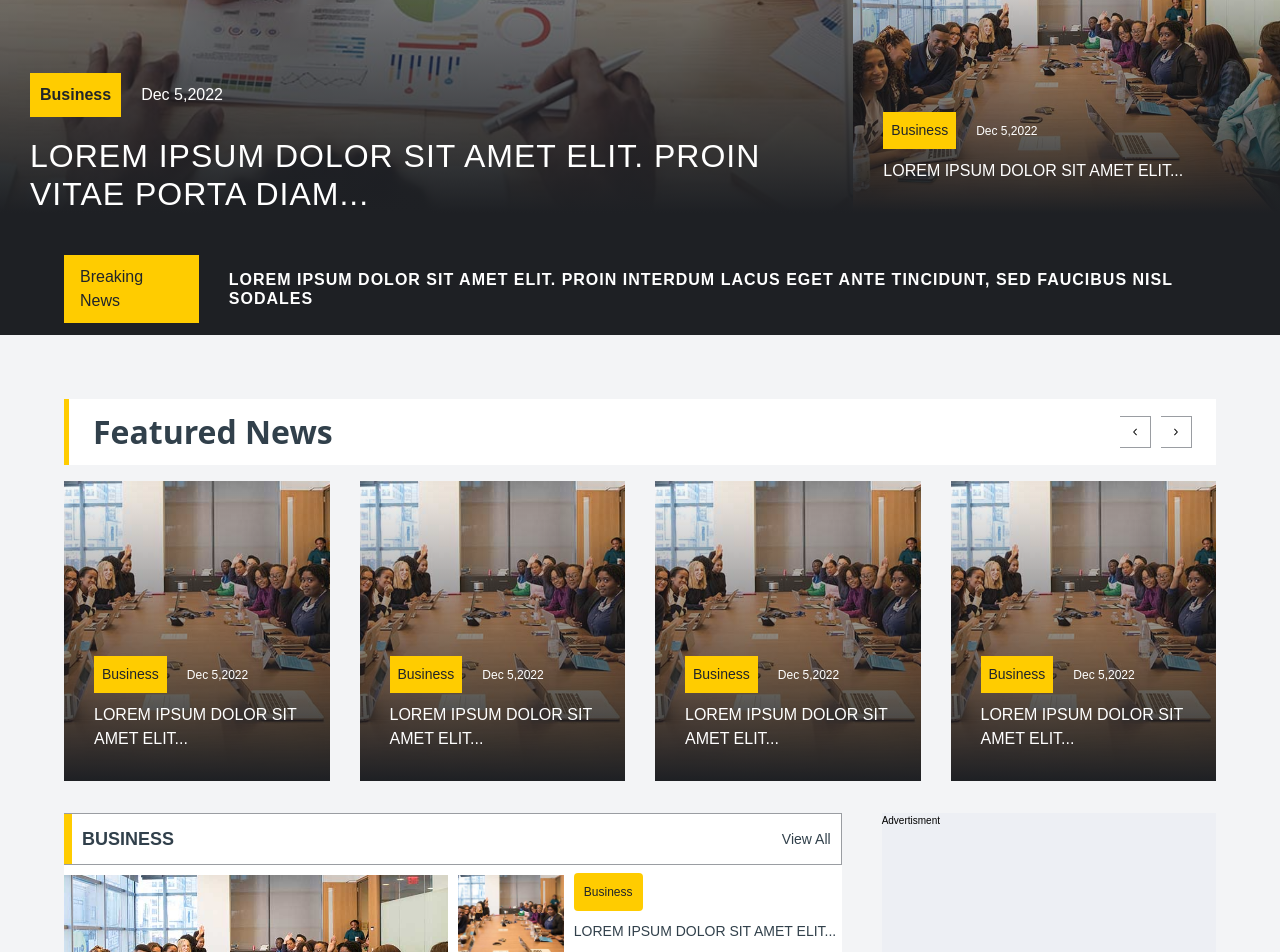
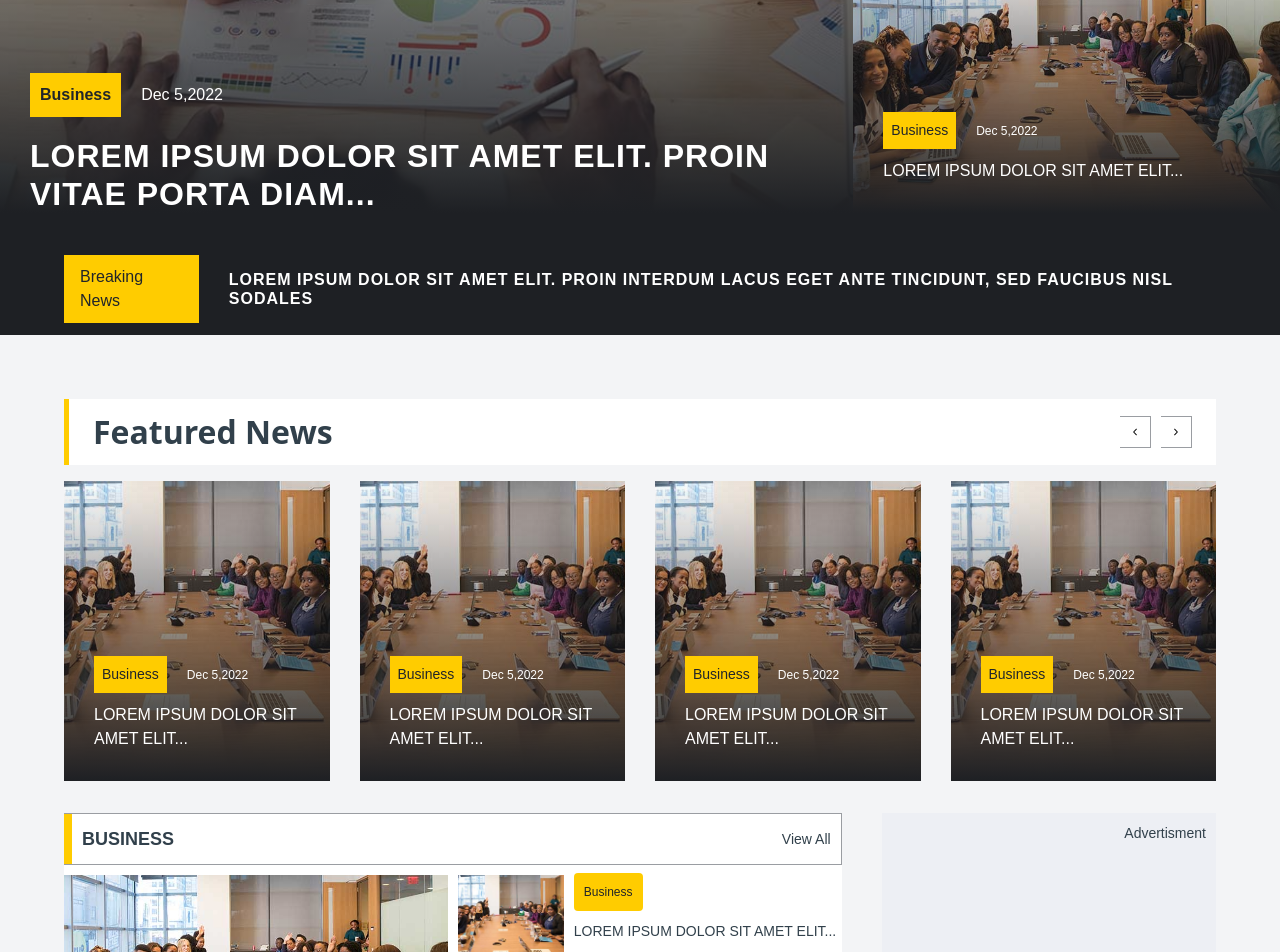
Before and after one commit to Sagni-prog/News-website, a React (Create React App) app: page / in a window 1280 px wide. Shown: the part 540-1492 px from the top of the page. Built offline with nearby package versions, Linux system fonts and the light colour scheme.

Commit message:
some styling modifications

```diff
--- a/src/ads/SideAd.js
+++ b/src/ads/SideAd.js
@@ -6,8 +6,9 @@ const SideAd = () => {
     <div className='mb-l  ads'>
 
         <div className='w-100 h-100'>
-        <h4 className = 'font-light-gray font-montserrat'>Advertisment</h4>
-            {/* <img className='img-profile' src = { ad1 } alt = 'hello'/> */}
+          <div className='flex justify-end align-center p-1 ad-link'>
+               <a className = 'ad-link link color-dark font-14 font-montserrat' href=''>Advertisment</a>
+          </div>
         </div>
     </div>
   )
--- a/src/hero/Hero.js
+++ b/src/hero/Hero.js
@@ -22,9 +22,11 @@ const Hero = () => {
                                Dec 5,2022
                           </a>
                      </div>
-                        <h1 className='font-montserrat font-32 text-uppercase line-height letter-spacing inline'>
+                     <div className='text-underline-white'>
+                        <a  className='link color-white font-montserrat font-32 font-weight text-uppercase line-height letter-spacing inline' href=''>
                            Lorem ipsum dolor sit amet elit. Proin vitae porta diam...
-                        </h1>
+                        </a>
+                        </div>
                    </div>
                 </div>
               </div>
@@ -44,9 +46,11 @@ const Hero = () => {
                                Dec 5,2022
                           </a>
                      </div>
-                        <h1 className='font-montserrat font-16 text-uppercase'>
-                           Lorem ipsum dolor sit amet elit  sit amet elit...
-                        </h1>
+                     <div className=' text-underline-white'>
+                        <a className='link font-montserrat font-16 text-uppercase'>
+                             Lorem ipsum dolor sit amet elit  sit amet elit...
+                        </a>
+                    </div>
                    </div>
 
                     </div>
@@ -64,9 +68,11 @@ const Hero = () => {
                                    Dec 5,2022
                               </a>
                          </div>
-                              <h1 className='font-montserrat font-16 text-uppercase'>
+                         <div className='text-underline-white'>
+                              <a className='link color-white font-montserrat font-16 text-uppercase' href=''>
                                    Lorem ipsum dolor sit amet elit...
-                              </h1>
+                              </a>
+                         </div>
                          </div>
 
                     </div>
@@ -81,9 +87,12 @@ const Hero = () => {
                   <a className='index-10 flex align-center link p-1 bg-yellow font-montserrat font-16 color-dark-2 px-1' href='#' >
                                Breaking News
                   </a>
+                 <div className='ad-link'>
                    <a className='link index-10 color-white font-montserrat font-16 font-weight-600 text-uppercase line-height letter-spacing' href=''>
-                   Lorem ipsum dolor sit amet elit. Proin interdum lacus eget ante tincidunt, sed faucibus nisl sodales
+              Lorem ipsum dolor sit amet elit. Proin interdum lacus eget ante tincidunt, sed faucibus nisl sodales
                   </a>
+               </div>
+
           </div>
      </div>
 
--- a/src/index.css
+++ b/src/index.css
@@ -701,3 +701,46 @@ html{
     padding-left: 1.6rem;
     color: #1e2024;
 } */
+
+.text-underline-white a{
+
+      background:
+    linear-gradient(to right, #fff, #fff),
+    linear-gradient(to right, #fff, rgb(255, 255, 255));
+  background-size: 0 0, 0 0;
+  background-position: 100% 100%, 0 100%;
+  background-repeat: no-repeat;
+
+  /* color: #fff; */
+  transition: background-size 400ms;
+
+
+}
+
+
+ .text-underline-white a:hover{
+
+    background-size: 0 0.1em, 100% 0.1em;
+
+}
+.ad-link a{
+
+      background:
+    linear-gradient(to right, #4d6b99, #d833d8),
+    linear-gradient(to right, #36cabe, #ca506e);
+  background-size: 0 0, 0 0;
+  background-position: 100% 100%, 0 100%;
+  background-repeat: no-repeat;
+
+  /* color: #fff; */
+  transition: background-size 400ms;
+
+
+}
+
+
+ .ad-link a:hover{
+
+    background-size: 0 0.1em, 100% 0.1em;
+
+}
```
